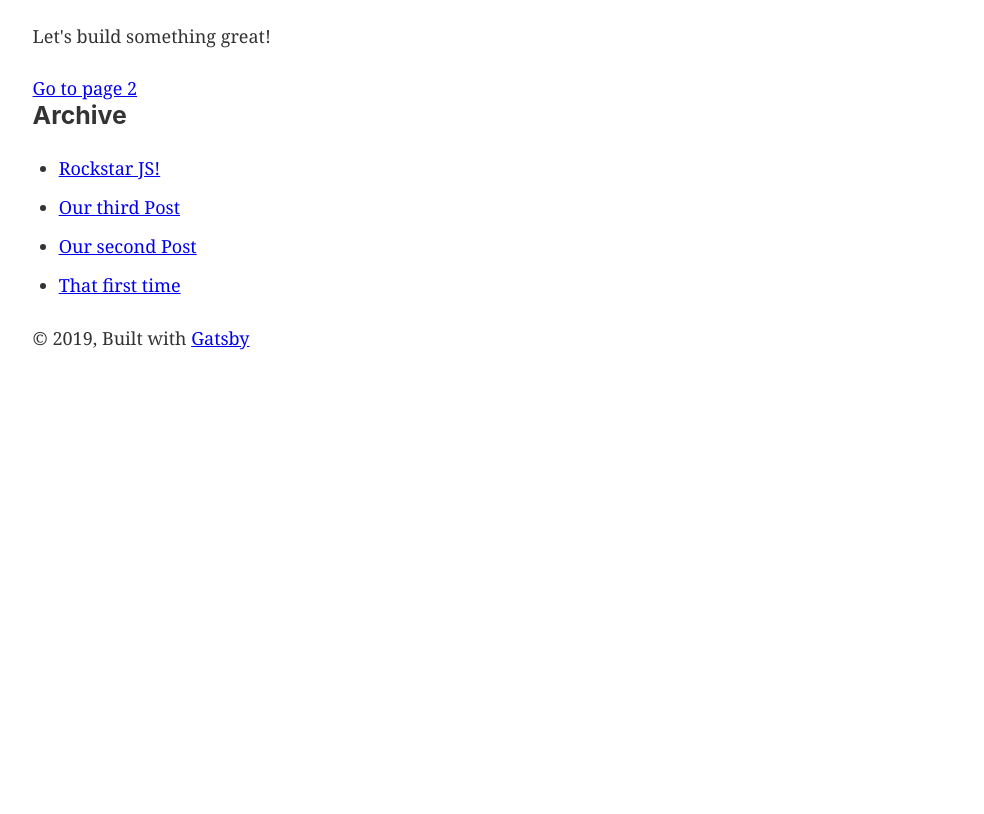
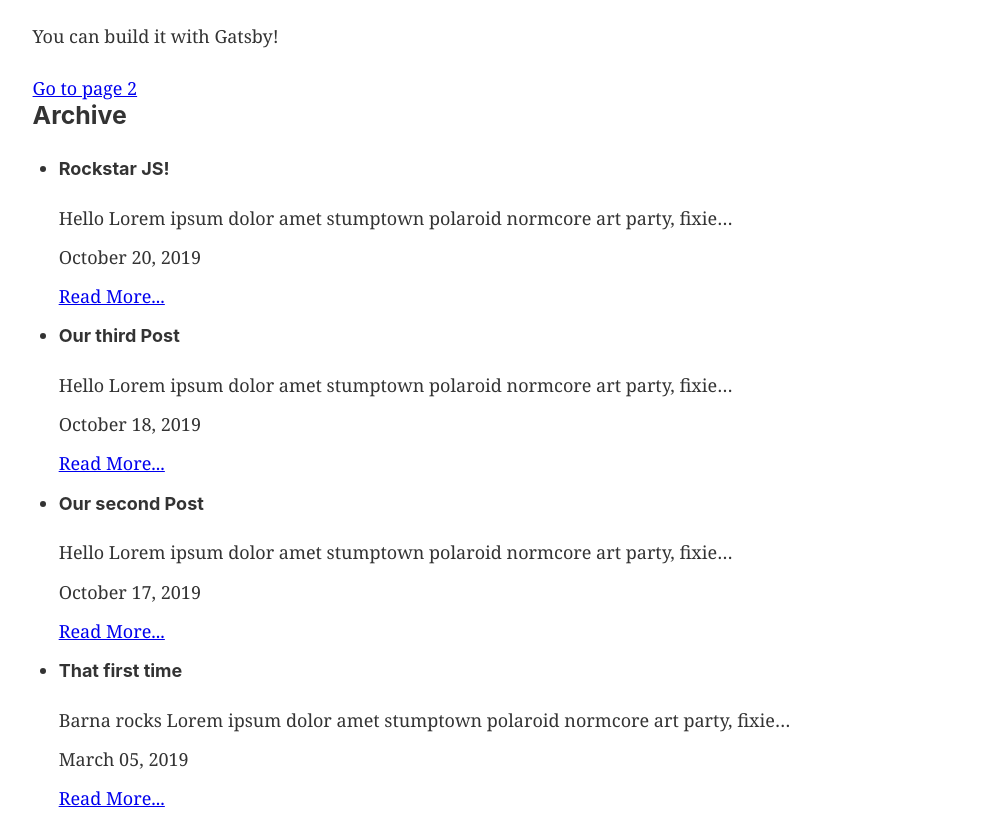
Before and after one commit to gabrilator/meetup_test, a Gatsby site: page / in a window 1280 px wide. Shown: the part 951-1765 px from the top of the page, without its empty margins (147-1131 px from the left). Before the commit the page ends 1328 px from the top, so only its background shows below. Built offline with nearby package versions, Linux system fonts and the light colour scheme; Gatsby itself is replaced by a stand-in of ours.

Commit message:
updates to Archive

```diff
--- a/src/components/archive.js
+++ b/src/components/archive.js
@@ -12,9 +12,11 @@ query BlogPostArchive {
         ) {
           edges {
             node {
+              excerpt(pruneLength:80)
               frontmatter {
+                slug
                 title
-            slug
+                date (formatString: "MMMM DD, YYYY")
               }
             }
           }
@@ -31,7 +33,10 @@ const Archive = () => (
         <ul>
         {allMarkdownRemark.edges.map(edge => (
           <li key={edge.node.frontmatter.slug}>
-            <Link to = {`/posts${edge.node.frontmatter.slug}` }>{edge.node.frontmatter.title} </Link>
+            <h4>{edge.node.frontmatter.title} </h4>
+            <p>{edge.node.excerpt} </p>
+            <p>{edge.node.frontmatter.date} </p>
+            <Link to = {`/posts${edge.node.frontmatter.slug}` }>Read More... </Link>
           </li>
         ))}
         </ul>
--- a/src/components/layout.js
+++ b/src/components/layout.js
@@ -4,7 +4,6 @@ import PropTypes from "prop-types"
 import { StaticQuery, graphql } from "gatsby"
 import Img from 'gatsby-image'
 import Header from "./header"
-import Archive from "./archive"
 import "./layout.css"
 
 const Layout = ({ children }) => (
@@ -19,7 +18,7 @@ const Layout = ({ children }) => (
         }
         file(relativePath: {regex: "/back/"}) {
           childImageSharp {
-            fluid(maxWidth: 1000) {
+            fluid(maxHeight: 500) {
               ...GatsbyImageSharpFluid_tracedSVG
             }
           }
@@ -39,7 +38,6 @@ const Layout = ({ children }) => (
         >
           <Img fluid= {data.file.childImageSharp.fluid}/>
           <main>{children}</main>
-          <Archive/>
 
           <footer>
             © {new Date().getFullYear()}, Built with
--- a/src/pages/index.js
+++ b/src/pages/index.js
@@ -1,11 +1,14 @@
 import React from "react"
 import { Link } from "gatsby"
 import Layout from "../components/layout"
+import Archive from "../components/archive"
 const IndexPage = () => (
   <Layout>
     <h1>Barcelona Rocks!!</h1>
-    <p>Let's build something great!</p>
+    <p>You can build it with Gatsby!</p>
     <Link to="/page-2/">Go to page 2</Link>
+    <Archive/>
+
   </Layout>
 )
 
```
Lines whose indentation alone changed are shown as unchanged.
